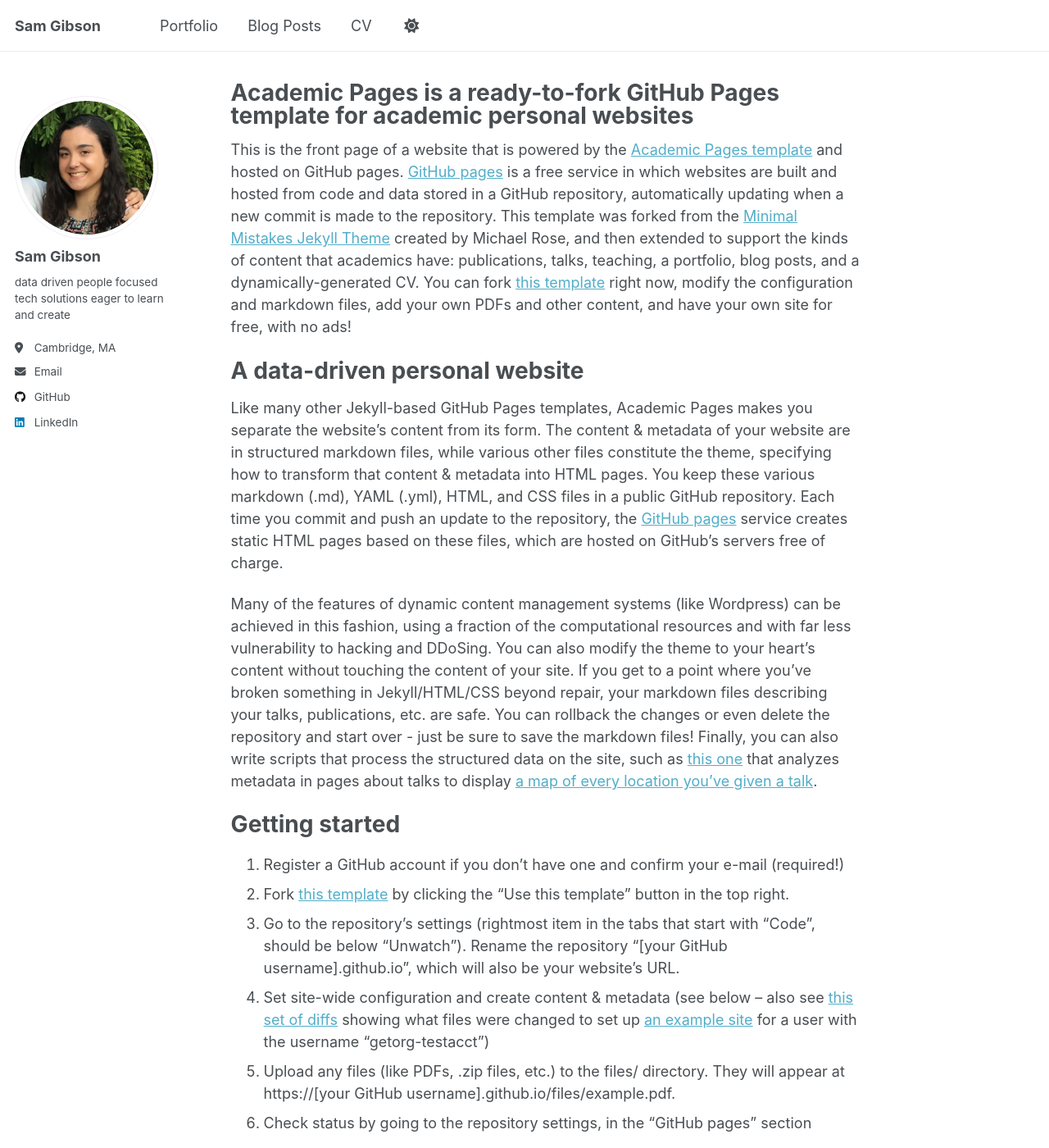
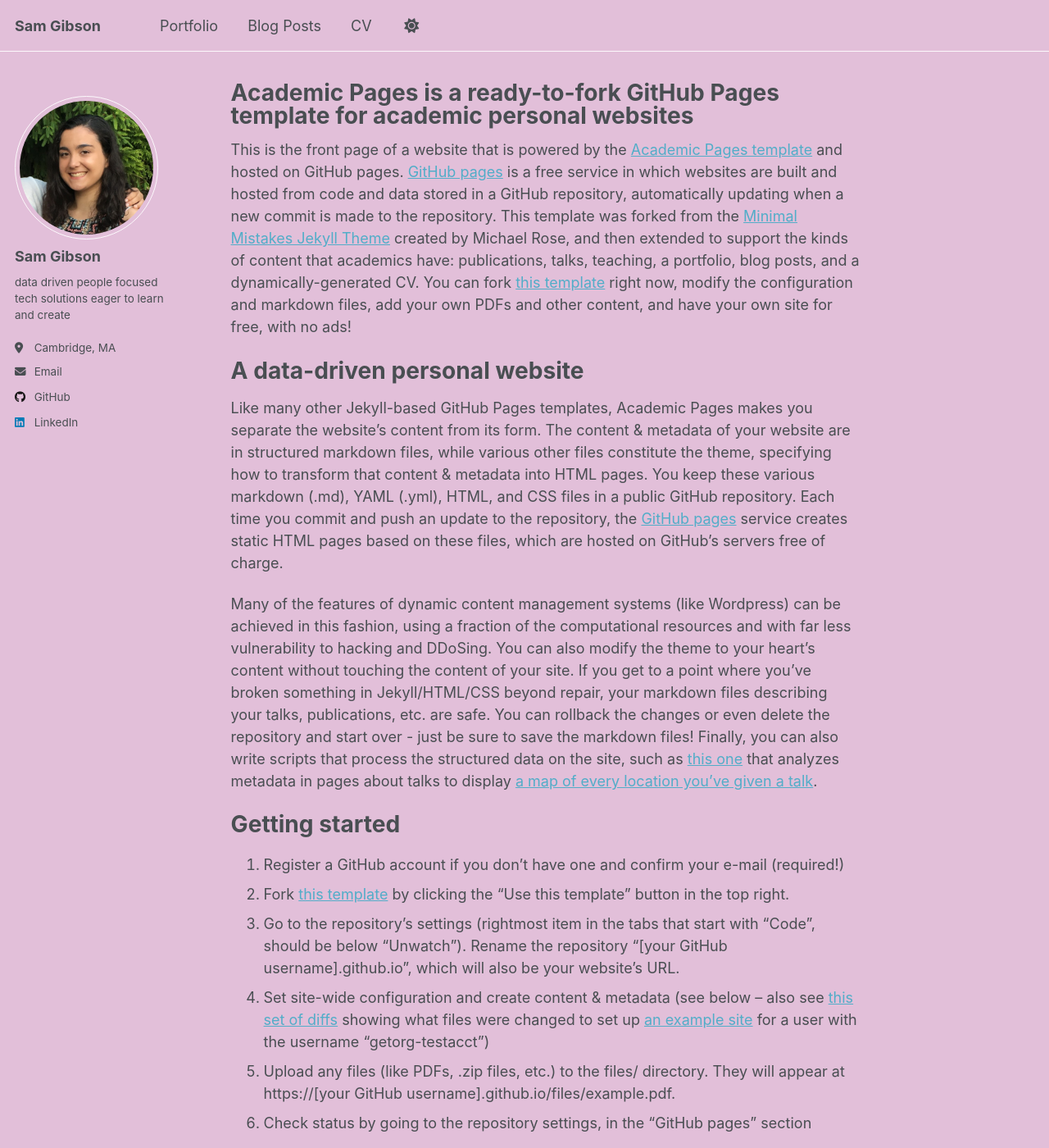
Before and after one commit to smgibson19/smgibson19.github.io, a Jekyll site: the page built from _pages/about.md, in a window 1280 px wide and 1400 px high. Shown: the whole window at 82% size. Built offline with Jekyll 4.4.1, drawn with Linux system fonts in a browser that asks for light colours.

Commit message:
color palette experiment

```diff
--- a/_sass/theme/_default.scss
+++ b/_sass/theme/_default.scss
@@ -14,7 +14,7 @@ $lilac                      : #C8A1E0;
 $thistle                    : #E2BFD9;
 $eggshell                   : #F7EFE5;
 
-$background                 : $plum;
+$background                 : $thistle;
 $background-light           : mix(#fff, $background, 80%);
 $background-lighter         : mix(#fff, $background, 90%);
 $text                       : #ffffff;
@@ -41,9 +41,9 @@ $sidebar-screen-min-width   : 1024px;
 
 /* Default light theme for the site */
 :root {
-    --global-base-color                 : #{$thistle};
-    --global-bg-color                   : #fff;
-    --global-footer-bg-color            : #f2f3f3;
+    --global-base-color                 : #{$background};
+    --global-bg-color                   : #{$background};
+    --global-footer-bg-color            : #{$background};
     --global-border-color               : #{$background-lighter};
     --global-dark-border-color          : #bdc1c4;
     --global-code-background-color      : #fafafa;
@@ -53,8 +53,8 @@ $sidebar-screen-min-width   : 1024px;
     --global-link-color-hover           : mix(#000, #2f7f93, 25%);
     --global-link-color-visited         : mix(#fff, #2f7f93, 25%);
     --global-masthead-link-color        : #{$dark-gray};
-    --global-masthead-link-color-hover  : mix(#000, #{$gray}, 25%);
+    --global-masthead-link-color-hover  : mix(#000, #{$background}, 25%);
     --global-text-color                 : #{$dark-gray};
     --global-text-color-light           : #{$light-gray};
-    --global-thead-color                : #{$lighter-gray};
+    --global-thead-color                : #{$background-lighter};
 }
```
